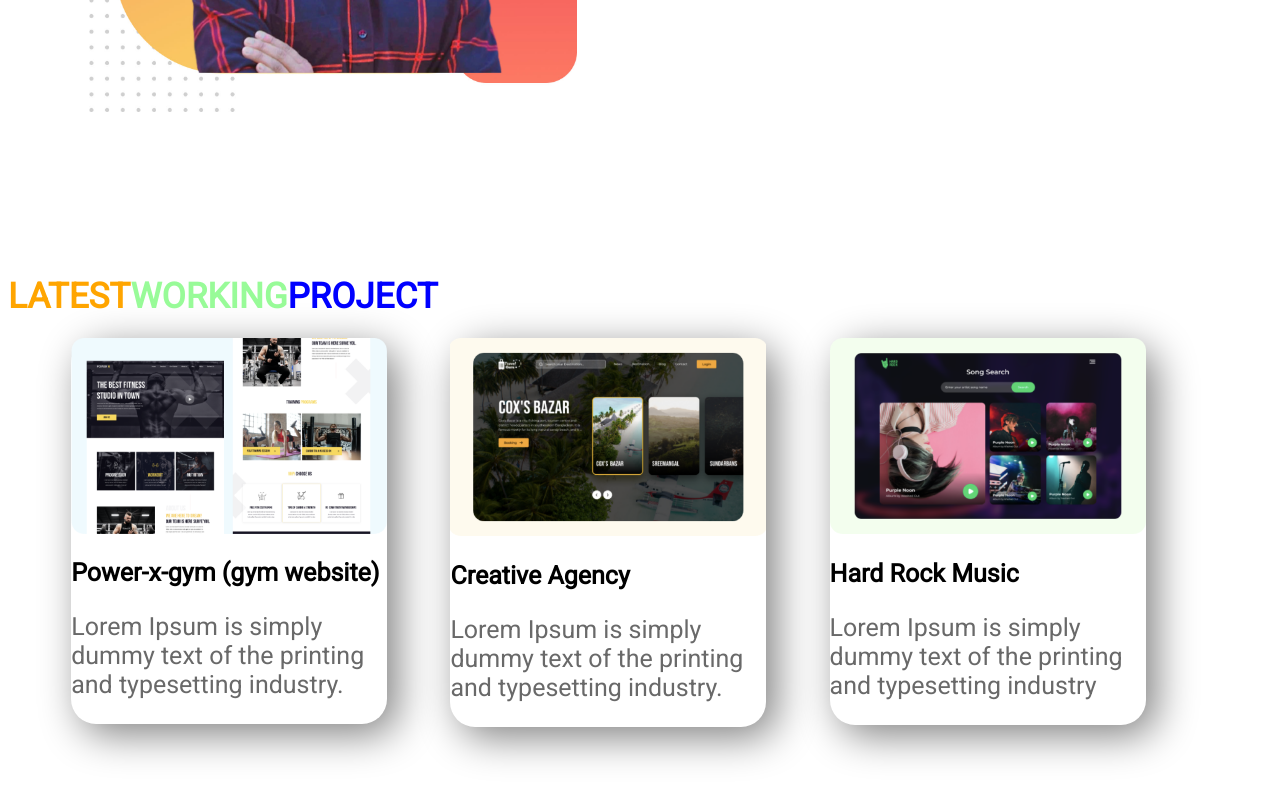
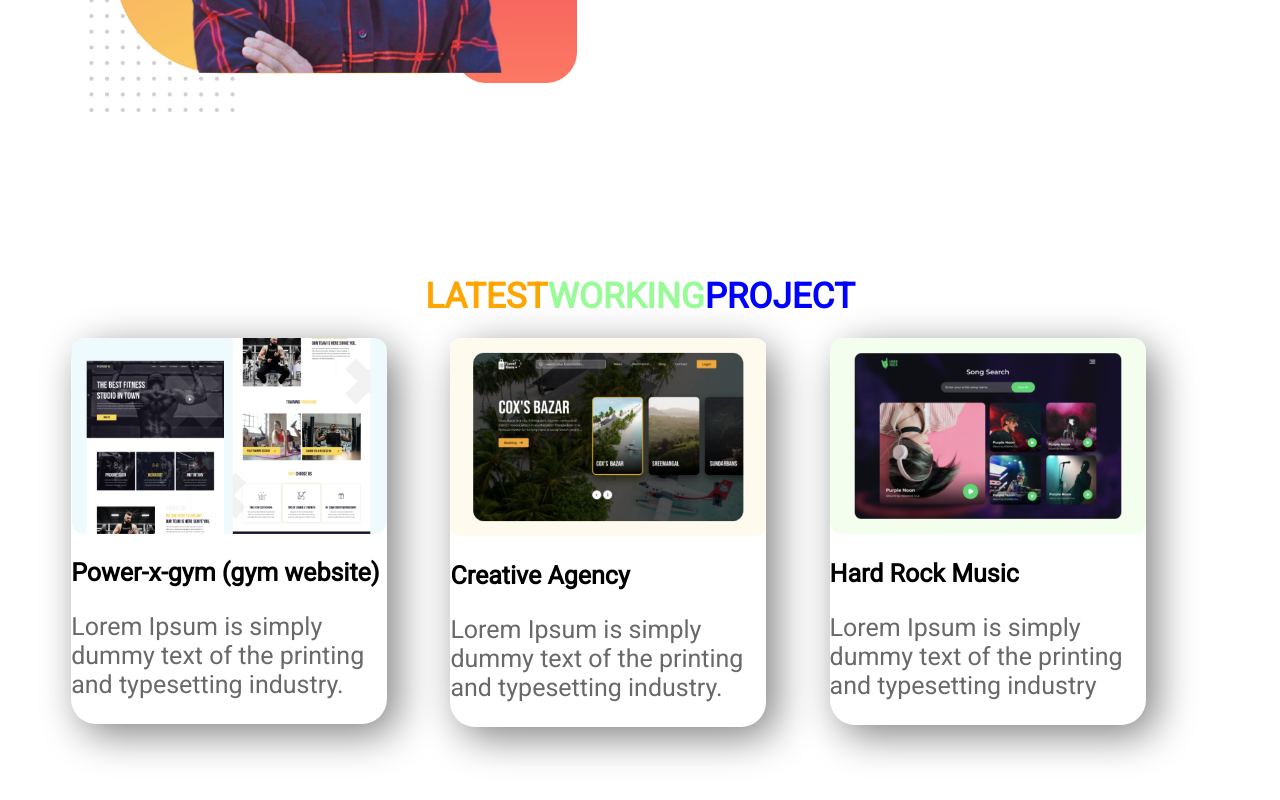
Before and after one commit to AnupSamadder/personal-website, a plain HTML site: page index.html in a window 1280 px wide. Shown: the part 1061-1861 px from the top of the page. Drawn offline with Linux system fonts and the light colour scheme.

Commit message:
text align

```diff
--- a/index.html
+++ b/index.html
@@ -46,34 +46,32 @@
         </section>
 
         <section class="project-area">
-            <h2> <span id="a">LATEST</span><span id="b">WORKING</span><span id="c">PROJECT</span>  </h2>
+            <h2 id="color-name"> <span id="a">LATEST</span><span id="b">WORKING</span><span id="c">PROJECT</span>  </h2>
             <div class= "onethird-width">
                 <img src="images/image 4.png" alt="">
                 <h2>Power-x-gym (gym website)</h2>
-                <p>Lorem Ipsum is simply dummy text of the
-
-                    printing and typesetting industry.</p>
+                <p>Lorem Ipsum is simply dummy text of the printing and typesetting industry.</p>
 
             </div>
             <div class=" onethird-width">
                 <img src="images/image 5.png" alt="">
                 <h2>Creative Agency</h2>
-                <p>Lorem Ipsum is simply dummy text of the
-
-                    printing and typesetting industry.</p>
+                <p>Lorem Ipsum is simply dummy text of the printing and typesetting industry.</p>
 
             </div>
             <div class=" onethird-width">
                 <img src="images/image 8.png" alt="">
                 <h2>Hard Rock Music</h2>
-                <p>Lorem Ipsum is simply dummy text of the
-
-                    printing and typesetting industry</p>
+                <p>Lorem Ipsum is simply dummy text of the printing and typesetting industry</p>
             </div>
             </section>
 
 
 
 
+
+
+
+
 </body>
 </html>
--- a/style.css
+++ b/style.css
@@ -71,3 +71,6 @@ p{
     font-size: 35px;
     font-weight: 800;
 }
+#color-name{
+    text-align: center;
+}
```
Also changed, not shown: 1 other file.
